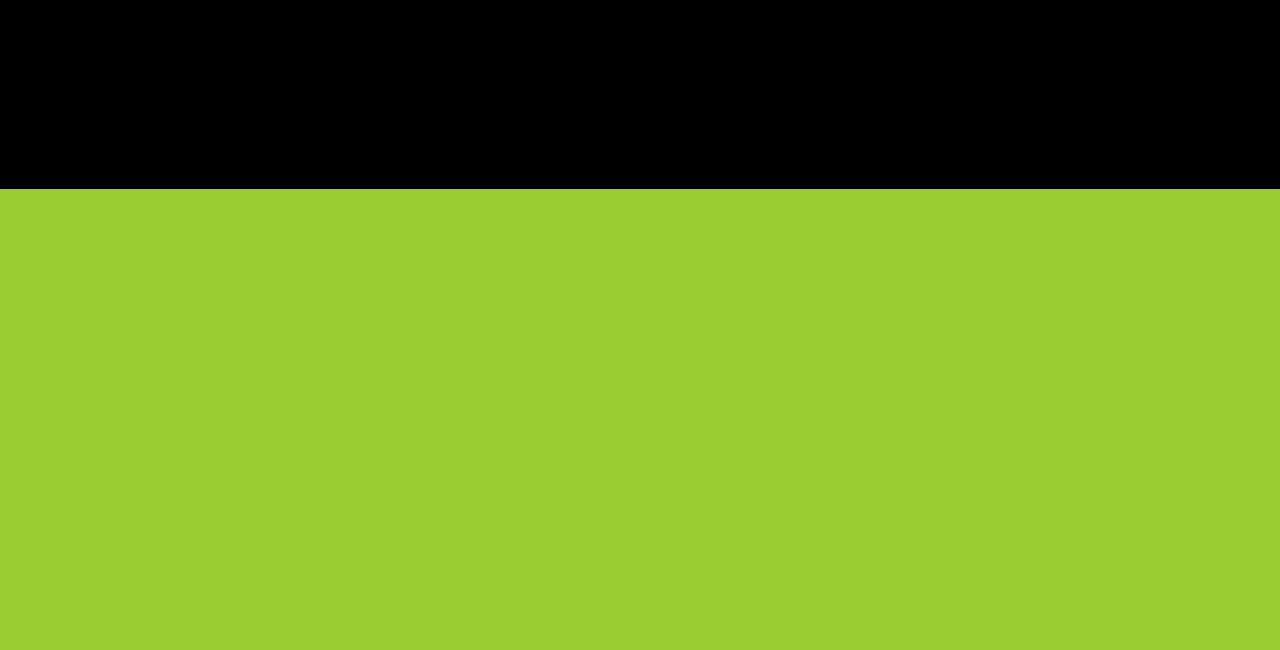
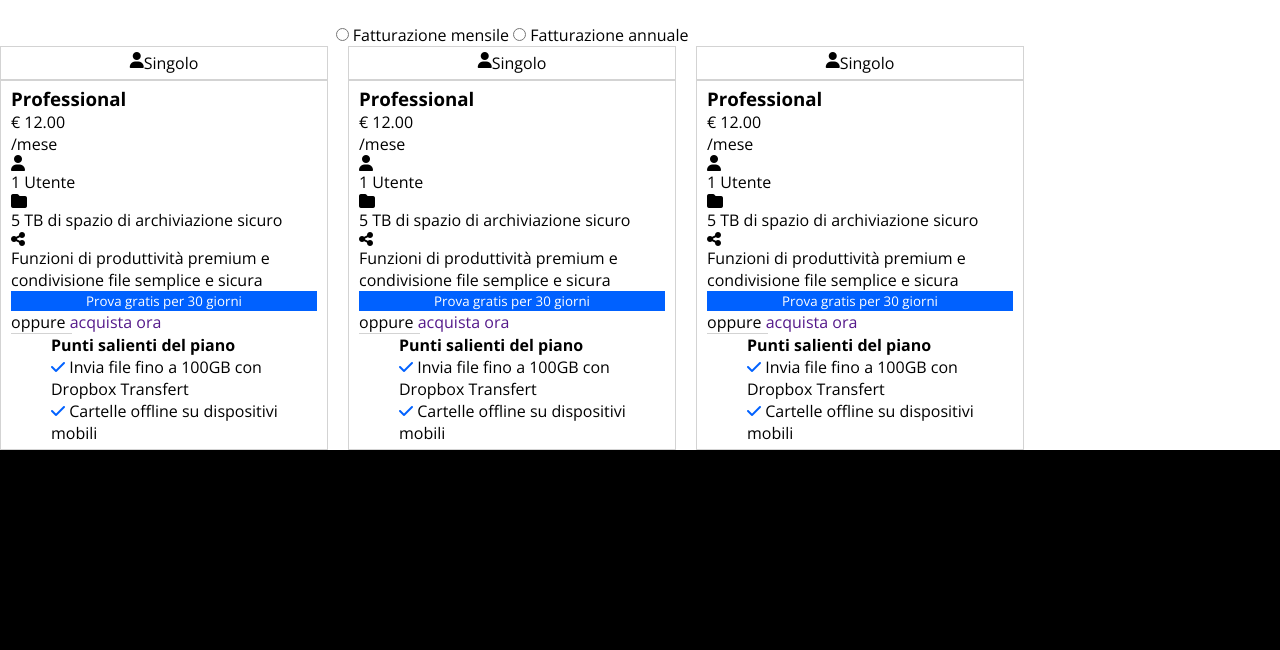
Before and after one commit to Fonta97/htmlcss-dropbox, a plain HTML site: page index.html in a window 1280 px wide. Shown: the part 707-1357 px from the top of the page. Before the commit the page ends 896 px from the top, so only its background shows below. Drawn offline with nearby package versions, Linux system fonts and the light colour scheme.

Commit message:
mi ero dimenticato il push

```diff
--- a/css/style.css
+++ b/css/style.css
@@ -104,15 +104,69 @@
     flex-direction: row;
 }
 
+
 /* article sezione business etc.  */
 
-.introd_column h1 {
+.business_art {
+    width: 80%;
+    display: flex;
+    flex-direction: column;
+    align-items: center;
+}
+
+.business_art h2 {
+    font-weight: bolder;
+    font-size: 30px;
+    padding-bottom: 40px;
+}
+
+.business_row {
+    width: 100%;
+    display: flex;
+    gap: 20px;
+    flex-direction: row;
+}
+
+.business_column {
+    width: (calc(100%/3)-30px);
+    display: flex;
+    justify-content: space-between;
+    flex-direction: column;
+}
+
+/* sezione colonna scelta business plan */
+.typeofbp {
+    border: solid lightgrey 1px;
     display: flex;
     justify-content: center;
-    font-weight: bolder;
-    font-size: 30px;
-    padding-bottom: 20px;
+    padding: 5px 10px;
 }
+
+.descriptionbp {
+    display: flex;
+    border: solid lightgrey 1px;
+    flex-direction: column;
+    justify-content: center;
+    padding: 5px 10px;
+}
+
+.linegrey {
+    border-top: solid 1px lightgray;
+    width: 20%;
+}
+
+ul {
+    list-style: none;
+}
+
+li i {
+    color: #0061ff;
+}
+
+/* fine sezione colonna scelta business plan */
+
+/* fine article sezione business etc. */
+
 
 /* settaggio sections */
 
--- a/index.html
+++ b/index.html
@@ -59,17 +59,96 @@
     <section class="sect_white">
 
         <!-- Scelta business plan -->
-        <article class="introd_art">
-            <div>
-                <h2>Trova il piano business che fa per te</h2>
-                <span>
-                    <input type="radio" value="Fatturazione mensile"> Fatturazione mensile
-                    <input type="radio" value="Fatturazione annuale"> Fatturazione annuale
-                </span>
-                <div>
-                    <div></div>
-                    <div></div>
-                    <div></div>
+        <article class="business_art">
+
+            <h2>Trova il piano business che fa per te</h2>
+            <p>
+                <input type="radio" value="Fatturazione mensile"> Fatturazione mensile
+                <input type="radio" value="Fatturazione annuale"> Fatturazione annuale
+            <p>
+
+                <!-- business plan tipi e colonne -->
+            <div class="business_row">
+                <!-- business plan singolo -->
+                <div class="business_column">
+                    <div class="typeofbp">
+                        <i class="fa-solid fa-user"></i> Singolo
+                    </div>
+                    <div class="descriptionbp">
+
+                        <h3>Professional</h3>
+                        <p>€ 12.00</p>
+                        <p> /mese</p>
+                        <i class="fa-solid fa-user"></i> 1 Utente <br>
+                        <i class="fa-solid fa-folder"></i> 5 TB di spazio di archiviazione sicuro <br>
+                        <i class="fa-solid fa-share-nodes"></i> Funzioni di produttività premium e condivisione file
+                        semplice e sicura <br>
+                        <input class="bgblue_button" type="button" value="Prova gratis per 30 giorni">
+                        <p>oppure <a href=""> acquista ora</a></p>
+                        <div class="linegrey"></div>
+                        <div>
+                            <ul>
+                                <h4>Punti salienti del piano</h4>
+                                <li><i class="fa-solid fa-check"></i> Invia file fino a 100GB con Dropbox Transfert
+                                </li>
+                                <li><i class="fa-solid fa-check"></i> Cartelle offline su dispositivi mobili</li>
+                            </ul>
+                        </div>
+                    </div>
+                </div>
+                <!-- business plan team -->
+                <div class="business_column">
+                    <div class="typeofbp">
+                        <i class="fa-solid fa-user"></i> Singolo
+                    </div>
+                    <div class="descriptionbp">
+
+                        <h3>Professional</h3>
+                        <p>€ 12.00</p>
+                        <p> /mese</p>
+                        <i class="fa-solid fa-user"></i> 1 Utente <br>
+                        <i class="fa-solid fa-folder"></i> 5 TB di spazio di archiviazione sicuro <br>
+                        <i class="fa-solid fa-share-nodes"></i> Funzioni di produttività premium e condivisione file
+                        semplice e sicura <br>
+                        <input class="bgblue_button" type="button" value="Prova gratis per 30 giorni">
+                        <p>oppure <a href=""> acquista ora</a></p>
+                        <div class="linegrey"></div>
+                        <div>
+                            <ul>
+                                <h4>Punti salienti del piano</h4>
+                                <li><i class="fa-solid fa-check"></i> Invia file fino a 100GB con Dropbox Transfert
+                                </li>
+                                <li><i class="fa-solid fa-check"></i> Cartelle offline su dispositivi mobili</li>
+                            </ul>
+                        </div>
+                    </div>
+                </div>
+                <!-- business plan azienda -->
+                <div class="business_column">
+                    <div class="typeofbp">
+                        <i class="fa-solid fa-user"></i> Singolo
+                    </div>
+                    <div class="descriptionbp">
+
+                        <h3>Professional</h3>
+                        <p>€ 12.00</p>
+                        <p> /mese</p>
+                        <i class="fa-solid fa-user"></i> 1 Utente <br>
+                        <i class="fa-solid fa-folder"></i> 5 TB di spazio di archiviazione sicuro <br>
+                        <i class="fa-solid fa-share-nodes"></i> Funzioni di produttività premium e condivisione file
+                        semplice e sicura <br>
+                        <input class="bgblue_button" type="button" value="Prova gratis per 30 giorni">
+                        <p>oppure <a href=""> acquista ora</a></p>
+                        <div class="linegrey"></div>
+                        <div>
+                            <ul>
+                                <h4>Punti salienti del piano</h4>
+                                <li><i class="fa-solid fa-check"></i> Invia file fino a 100GB con Dropbox Transfert
+                                </li>
+                                <li><i class="fa-solid fa-check"></i> Cartelle offline su dispositivi mobili</li>
+                            </ul>
+                        </div>
+                    </div>
                 </div>
             </div>
         </article>
```
